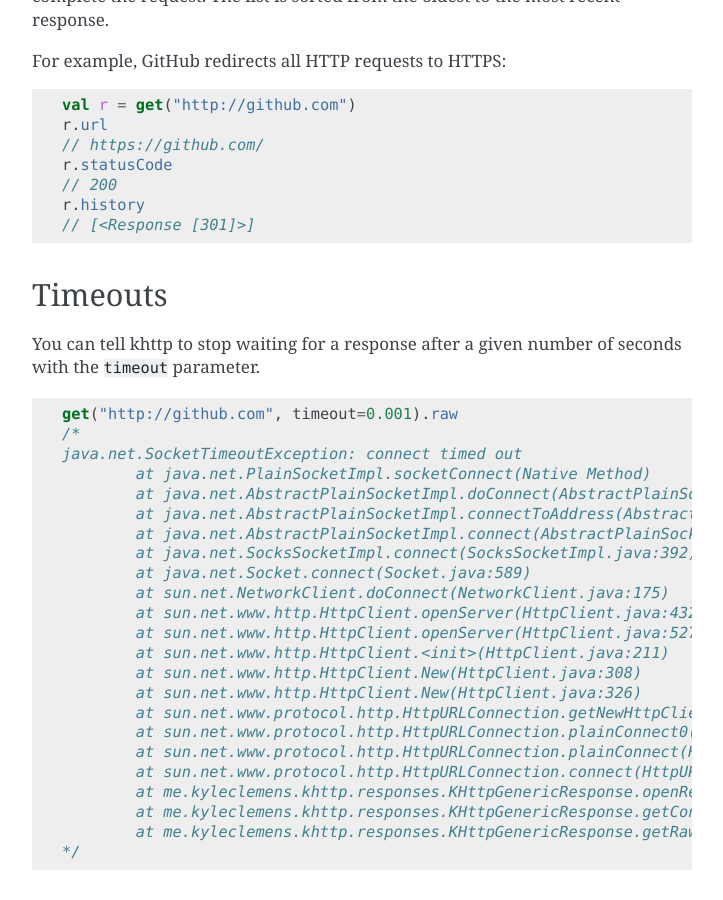
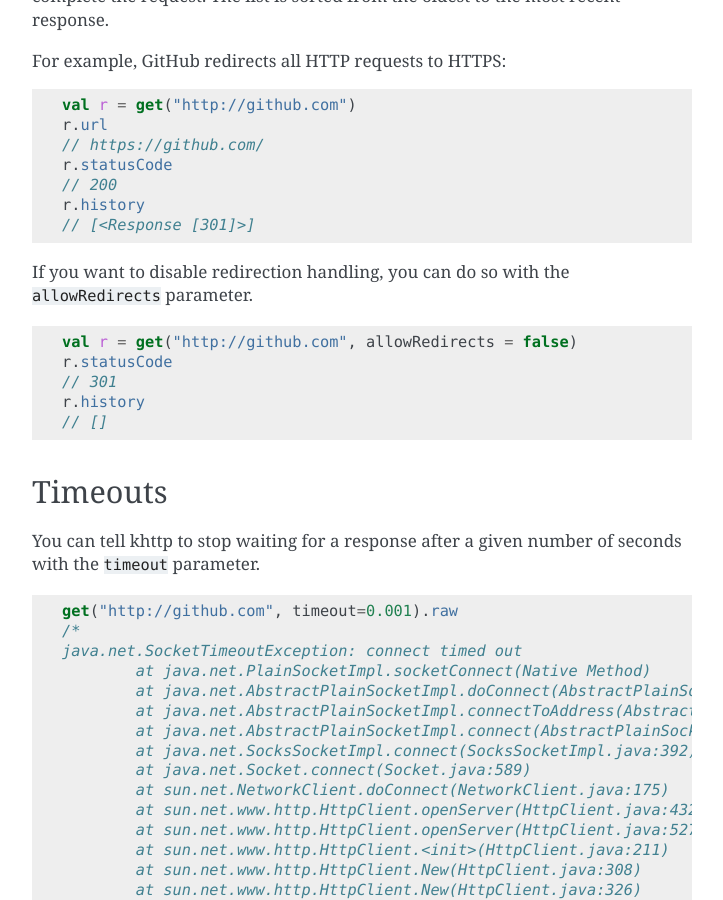
Before and after one commit to Karn/khttp-android, a Sphinx documentation site: the page built from docs/source/user/quickstart.rst, in a window 1280 px wide and 900 px high, scrolled down 6097 px. Shown: the whole window, without its empty margins (388-1111 px from the left). Built offline with Sphinx 7.4.7, drawn with Linux system fonts in a browser that asks for light colours.

Commit message:
Added: Docs for disabling redirection

```diff
--- a/docs/source/user/quickstart.rst
+++ b/docs/source/user/quickstart.rst
@@ -309,6 +309,16 @@ For example, GitHub redirects all HTTP requests to HTTPS:
     r.history
     // [<Response [301]>]
 
+If you want to disable redirection handling, you can do so with the ``allowRedirects`` parameter.
+
+::
+
+    val r = get("http://github.com", allowRedirects = false)
+    r.statusCode
+    // 301
+    r.history
+    // []
+
 Timeouts
 --------
 
```
